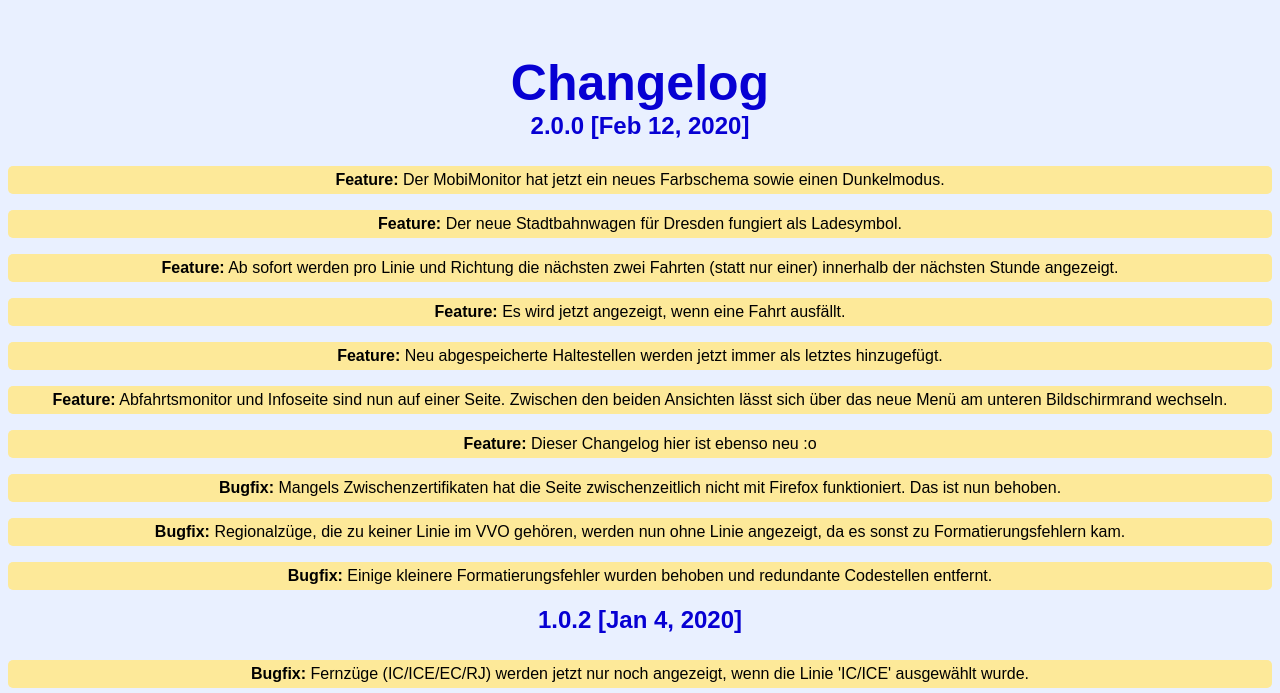
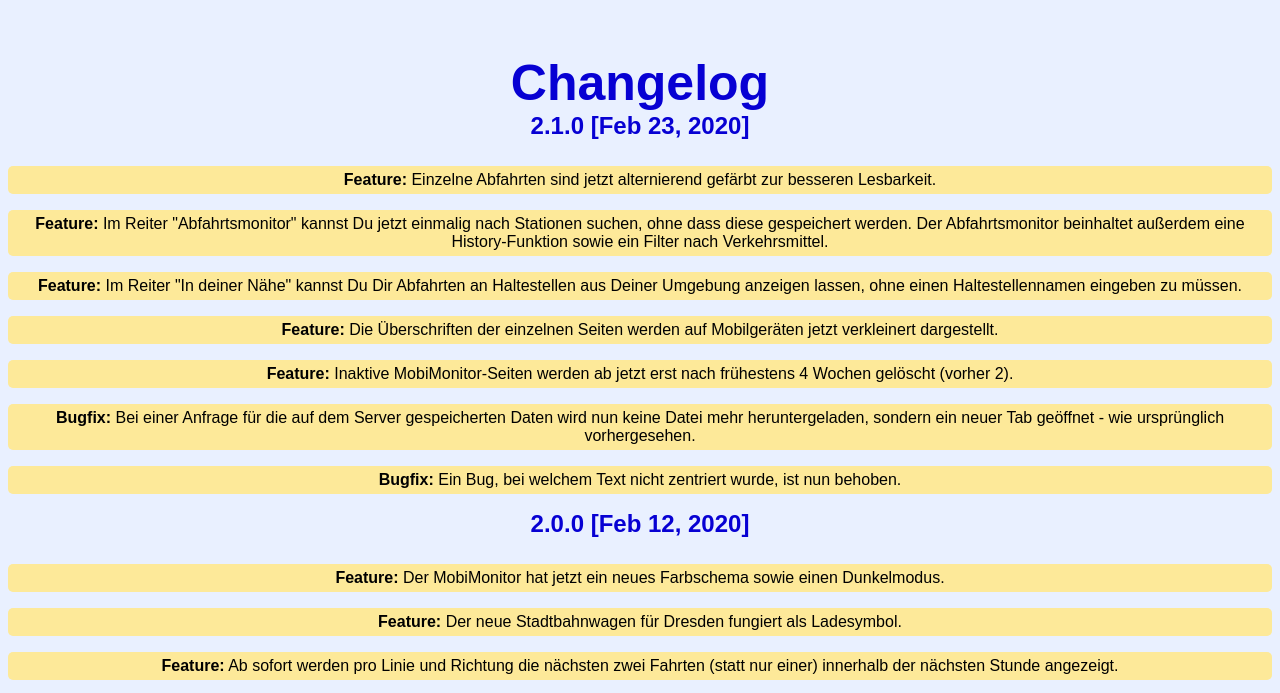
Before and after one commit to JesterPandemonium/Mobimonitor, a website: page pages/changelog.html in a window 1280 px wide. Shown: the top 693 px of the page. Drawn offline with Linux system fonts and the light colour scheme; files that its build step writes are made by us from their sources.

Commit message:
Changelog angepasst

```diff
--- a/pages/changelog.html
+++ b/pages/changelog.html
@@ -8,6 +8,14 @@
 </head>
 <body>
     <h1>Changelog</h1>
+    <h3>2.1.0 [Feb 23, 2020]</h3>
+    <p><b>Feature:</b> Einzelne Abfahrten sind jetzt alternierend gefärbt zur besseren Lesbarkeit.</p>
+    <p><b>Feature:</b> Im Reiter "Abfahrtsmonitor" kannst Du jetzt einmalig nach Stationen suchen, ohne dass diese gespeichert werden. Der Abfahrtsmonitor beinhaltet außerdem eine History-Funktion sowie ein Filter nach Verkehrsmittel.</p>
+    <p><b>Feature:</b> Im Reiter "In deiner Nähe" kannst Du Dir Abfahrten an Haltestellen aus Deiner Umgebung anzeigen lassen, ohne einen Haltestellennamen eingeben zu müssen.</p>
+    <p><b>Feature:</b> Die Überschriften der einzelnen Seiten werden auf Mobilgeräten jetzt verkleinert dargestellt.</p>
+    <p><b>Feature:</b> Inaktive MobiMonitor-Seiten werden ab jetzt erst nach frühestens 4 Wochen gelöscht (vorher 2).</p>
+    <p><b>Bugfix:</b> Bei einer Anfrage für die auf dem Server gespeicherten Daten wird nun keine Datei mehr heruntergeladen, sondern ein neuer Tab geöffnet - wie ursprünglich vorhergesehen.</p>
+    <p><b>Bugfix:</b> Ein Bug, bei welchem Text nicht zentriert wurde, ist nun behoben.</p>
     <h3>2.0.0 [Feb 12, 2020]</h3>
     <p><b>Feature:</b> Der MobiMonitor hat jetzt ein neues Farbschema sowie einen Dunkelmodus.</p>
     <p><b>Feature:</b> Der neue Stadtbahnwagen für Dresden fungiert als Ladesymbol.</p>
```
